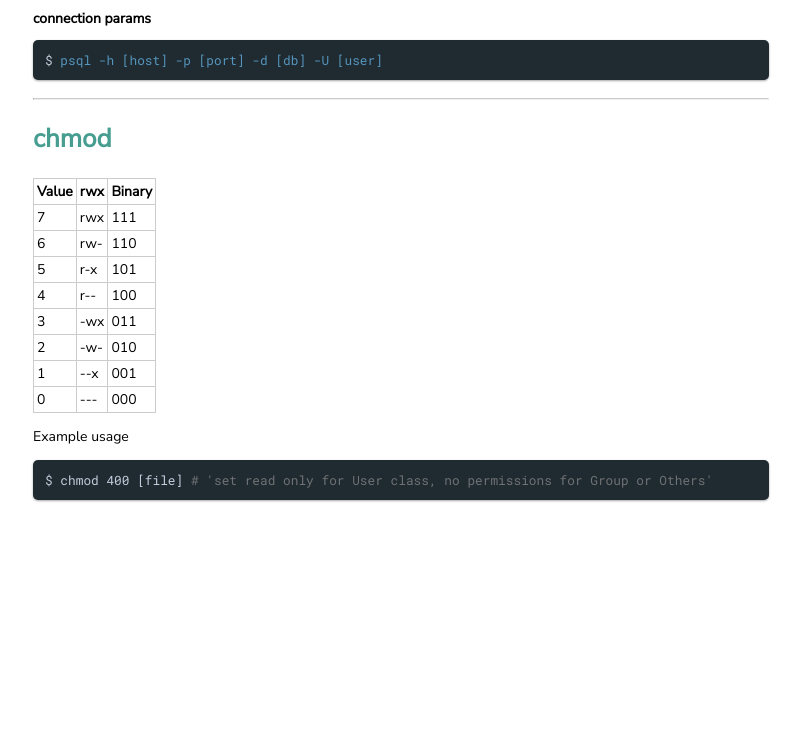
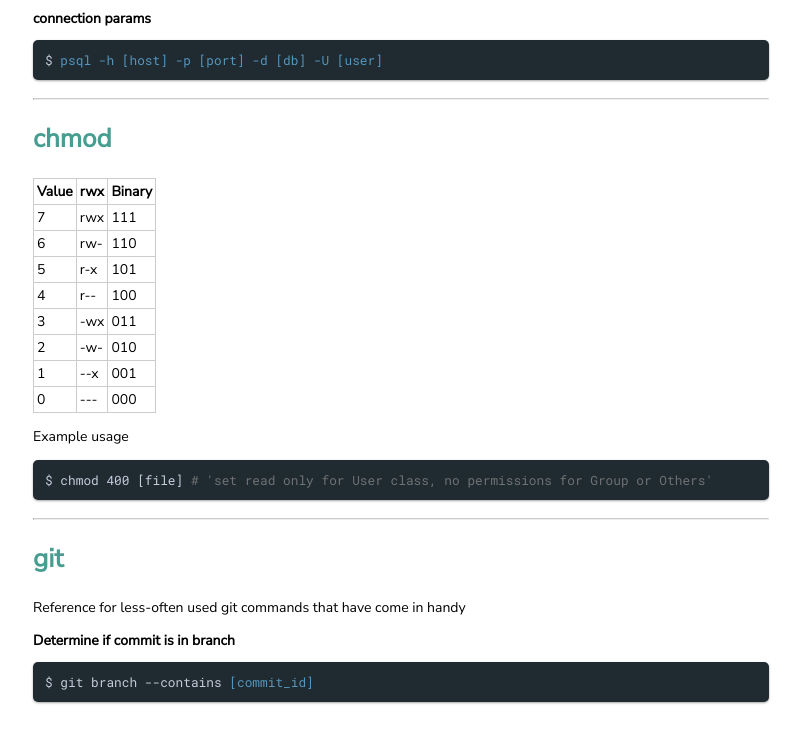
Before and after one commit to wesdoyle/wesdoyle.net, a plain HTML site: page posts/commonly-used.html in a window 1280 px wide. Shown: the part 1504-2246 px from the top of the page, without its empty margins (75-876 px from the left). Before the commit the page ends 2052 px from the top, so only its background shows below. Drawn offline with Linux system fonts and the light colour scheme.

Commit message:
Update commonly used

```diff
--- a/posts/commonly-used.html
+++ b/posts/commonly-used.html
@@ -174,6 +174,15 @@
                 <div class="code-block">
                     $ chmod 400 [file] <span class="comment"> # 'set read only for User class, no permissions for Group or Others'
                 </div>
+
+                <hr />
+
+                <h2 id="git">git</h2>
+                <p>Reference for less-often used git commands that have come in handy</p>
+                <strong>Determine if commit is in branch</strong>
+                <div class="code-block">
+                    $ git branch --contains <span class="constant">[commit_id]</span>
+                </div>
             </div>
         </main>
     </section>
```
